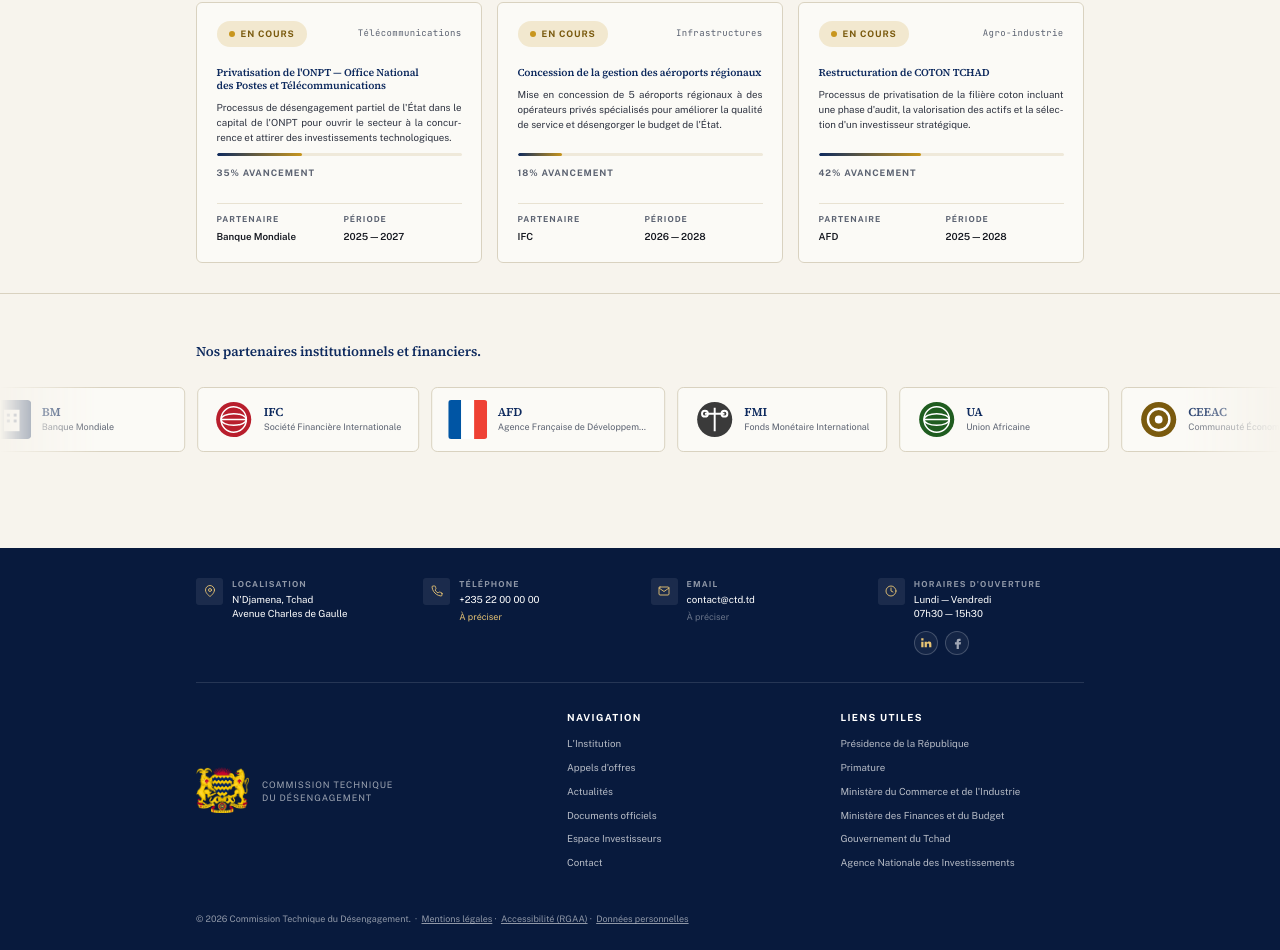
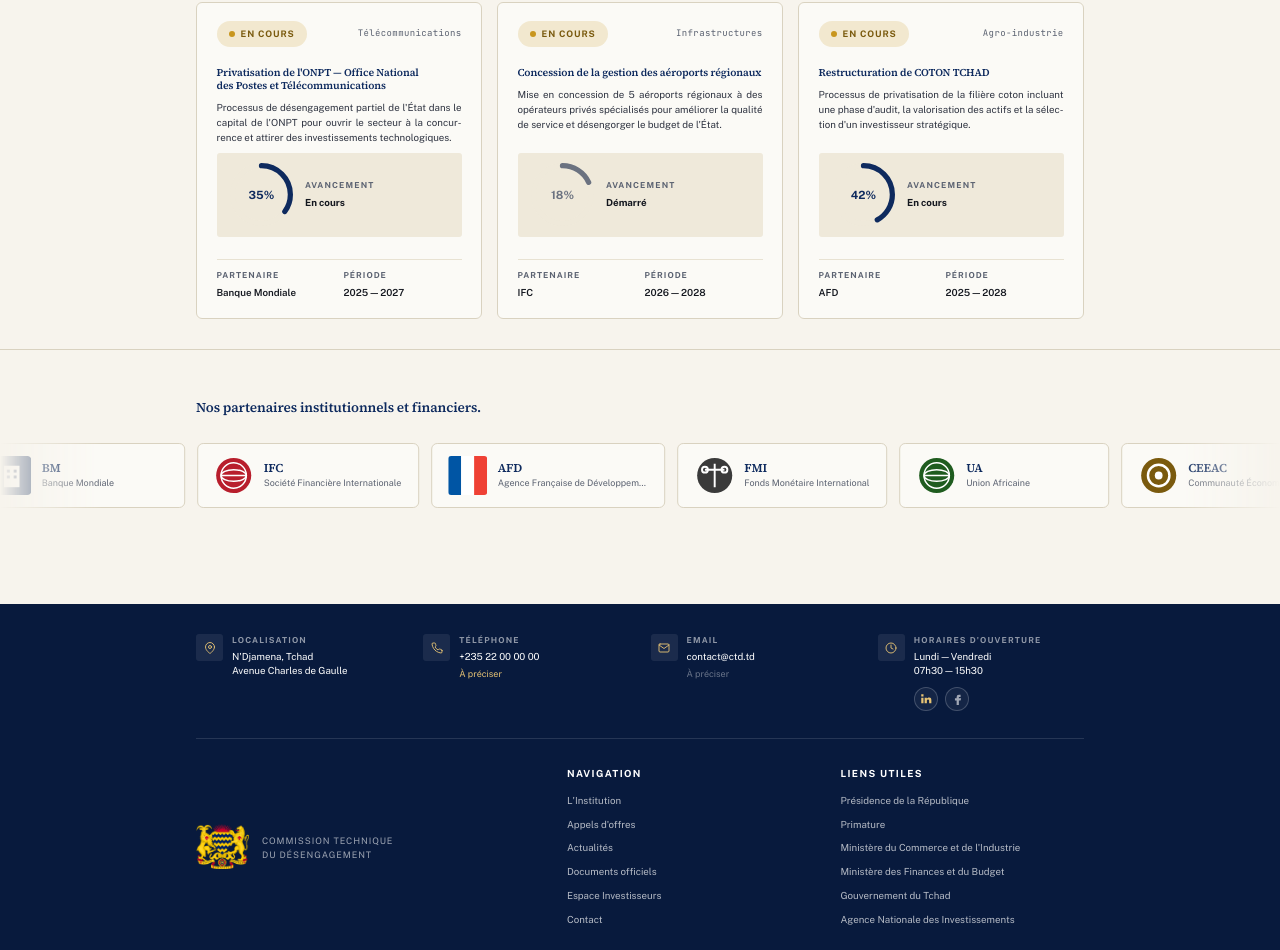
Before and after one commit to Senadja/portail-ctd-tchad, a React (Vite) app: page / in a window 1280 px wide. Shown: the part 1215-2165 px from the top of the page. Built offline with nearby package versions, Linux system fonts and the light colour scheme; no server answers.

Commit message:
feat: circular progress on portfolio, interactive org chart modal, admin organigramme editor

```diff
--- a/src/admin/pages/Parametres.tsx
+++ b/src/admin/pages/Parametres.tsx
@@ -8,7 +8,7 @@
 import { useToast } from "@admin/hooks/use-toast";
 import {
   Save, Building2, Phone, Mail, Globe, Loader2,
-  Layout, Info, Link as LinkIcon, Plus, Trash2, Upload, ImageIcon, Zap, GripVertical,
+  Layout, Info, Link as LinkIcon, Plus, Trash2, Upload, ImageIcon, Zap, GripVertical, Users,
 } from "lucide-react";
 import { IconPicker } from "@admin/components/admin/IconPicker";
 import {
@@ -62,9 +62,18 @@
   facebookUrl: string;
   // Flash Infos
   flashInfos: FlashInfo[];
+  // Organigramme
+  directions: Direction[];
 }
 
-import { FLASH_INFOS } from "../../data";
+interface Direction {
+  name: string;
+  role: string;
+  desc: string;
+  isTop?: boolean;
+}
+
+import { FLASH_INFOS, DIRECTIONS as DEFAULT_DIRECTIONS } from "../../data";
 
 const EMPTY: FullSettings = {
   siteName: "Commission Technique du Désengagement",
@@ -88,6 +97,7 @@
   linkedinUrl: "",
   facebookUrl: "",
   flashInfos: FLASH_INFOS,
+  directions: DEFAULT_DIRECTIONS,
 };
 
 const SEVERITY_OPTIONS = [
@@ -158,7 +168,8 @@
   { id: "about",      label: "Qui sommes-nous", icon: Info },
   { id: "contact",    label: "Contact",         icon: Phone },
   { id: "social",     label: "Réseaux",         icon: LinkIcon },
-  { id: "flashinfos", label: "Flash Infos",     icon: Zap },
+  { id: "flashinfos",  label: "Flash Infos",    icon: Zap },
+  { id: "organigramme",label: "Organigramme",   icon: Users },
 ] as const;
 type TabId = typeof TABS[number]["id"];
 
@@ -389,6 +400,7 @@
         ...data,
         aboutPillars: JSON.stringify(data.aboutPillars),
         flashInfos:   JSON.stringify(data.flashInfos),
+        directions:   JSON.stringify(data.directions),
       };
       return api.put("/settings", payload);
     },
@@ -646,6 +658,67 @@
             <FlashInfosPanel form={form} setForm={setForm} setDirty={setDirty} />
           )}
 
+          {/* ── ORGANIGRAMME ─────────────────────────────────────────── */}
+          {tab === "organigramme" && (
+            <>
+              <div className="pb-4 border-b border-gray-100">
+                <h2 className="font-semibold text-gray-900">Organigramme — Structure de la CTD</h2>
+                <p className="text-sm text-gray-500 mt-0.5">Modifiez les informations de chaque direction affichées dans la page Organisation de la CTD.</p>
+              </div>
+              <div className="space-y-4">
+                {form.directions.map((dir, idx) => (
+                  <div key={idx} className="border border-gray-200 rounded-xl p-4 space-y-3 bg-gray-50/50">
+                    <div className="flex items-center gap-2 mb-1">
+                      <Building2 className="w-4 h-4 text-[#0D1F35]/50" />
+                      <span className="text-xs font-bold uppercase tracking-widest text-gray-400">
+                        {dir.isTop ? "Direction principale" : "Direction"}
+                      </span>
+                    </div>
+                    <div className="grid grid-cols-2 gap-3">
+                      <Field label="Nom de la direction">
+                        <input
+                          className="w-full h-10 px-3 rounded-lg border border-gray-200 text-sm focus:outline-none focus:ring-2 focus:ring-[#0D1F35]/20"
+                          value={dir.name}
+                          onChange={e => {
+                            const updated = [...form.directions];
+                            updated[idx] = { ...updated[idx], name: e.target.value };
+                            setForm(f => ({ ...f, directions: updated }));
+                            setDirty(true);
+                          }}
+                        />
+                      </Field>
+                      <Field label="Rôle / Titre">
+                        <input
+                          className="w-full h-10 px-3 rounded-lg border border-gray-200 text-sm focus:outline-none focus:ring-2 focus:ring-[#0D1F35]/20"
+                          value={dir.role}
+                          onChange={e => {
+                            const updated = [...form.directions];
+                            updated[idx] = { ...updated[idx], role: e.target.value };
+                            setForm(f => ({ ...f, directions: updated }));
+                            setDirty(true);
+                          }}
+                        />
+                      </Field>
+                    </div>
+                    <Field label="Description (visible dans la popup)">
+                      <textarea
+                        rows={3}
+                        className="w-full px-3 py-2 rounded-lg border border-gray-200 text-sm resize-none focus:outline-none focus:ring-2 focus:ring-[#0D1F35]/20"
+                        value={dir.desc}
+                        onChange={e => {
+                          const updated = [...form.directions];
+                          updated[idx] = { ...updated[idx], desc: e.target.value };
+                          setForm(f => ({ ...f, directions: updated }));
+                          setDirty(true);
+                        }}
+                      />
+                    </Field>
+                  </div>
+                ))}
+              </div>
+            </>
+          )}
+
         </div>
 
         {/* Footer save */}
--- a/src/page-home.jsx
+++ b/src/page-home.jsx
@@ -197,6 +197,44 @@
   );
 }
 
+/* ─── Cercle de progression SVG ─────────────────────────────── */
+function CircleProgress({ value = 0, size = 80, stroke = 7 }) {
+  const radius = (size - stroke) / 2;
+  const circ = 2 * Math.PI * radius;
+  const offset = circ - (value / 100) * circ;
+  const color = value === 100 ? '#1F5C1F' : value >= 60 ? '#B5860D' : value >= 30 ? '#0E2A5E' : '#6B7280';
+  return (
+    <svg width={size} height={size} viewBox={`0 0 ${size} ${size}`} aria-label={`${value}% d'avancement`}>
+      {/* Piste */}
+      <circle
+        cx={size / 2} cy={size / 2} r={radius}
+        fill="none" stroke="var(--cream-warm)" strokeWidth={stroke}
+      />
+      {/* Arc rempli */}
+      <circle
+        cx={size / 2} cy={size / 2} r={radius}
+        fill="none"
+        stroke={color}
+        strokeWidth={stroke}
+        strokeDasharray={circ}
+        strokeDashoffset={offset}
+        strokeLinecap="round"
+        transform={`rotate(-90 ${size / 2} ${size / 2})`}
+        style={{ transition: 'stroke-dashoffset 0.9s cubic-bezier(.4,0,.2,1)' }}
+      />
+      {/* Pourcentage centré */}
+      <text
+        x="50%" y="50%"
+        dominantBaseline="central" textAnchor="middle"
+        fontSize={size * 0.18} fontWeight="800"
+        fontFamily="var(--sans)" fill={color}
+      >
+        {value}%
+      </text>
+    </svg>
+  );
+}
+
 /* ─── Portefeuille de désengagement ─────────────────────────── */
 function PortefeuilleSection({ go }) {
   const ongoingProjects = PROJECTS.filter(p => p.status === 'ongoing').slice(0, 3);
@@ -205,7 +243,6 @@
       <div className="container">
         <div className="section-head">
           <div>
-
             <h2>Portefeuille de désengagement en cours.</h2>
           </div>
           <div className="right">
@@ -223,9 +260,13 @@
               </div>
               <h3>{p.title}</h3>
               <p className="justify">{p.desc}</p>
-              <div className="project-progress">
-                <div className="bar"><div className="fill" style={{width: `${p.progress}%`}}></div></div>
-                <div className="progress-label">{p.progress}% avancement</div>
+              {/* Progression en cercle */}
+              <div className="project-progress-circle">
+                <CircleProgress value={p.progress} size={84} stroke={7} />
+                <div className="progress-circle-label">
+                  <span>Avancement</span>
+                  <strong>{p.progress === 100 ? 'Finalisé' : p.progress >= 60 ? 'Avancé' : p.progress >= 30 ? 'En cours' : 'Démarré'}</strong>
+                </div>
               </div>
               <div className="project-meta">
                 <div>
--- a/src/styles.css
+++ b/src/styles.css
@@ -1997,6 +1997,95 @@
   background: var(--rule);
 }
 
+/* ===== Org chart node interactive ===== */
+.org-node { cursor: pointer; transition: transform 0.15s, box-shadow 0.15s, border-color 0.15s; }
+.org-node:hover, .org-node:focus-visible {
+  transform: translateY(-2px);
+  box-shadow: 0 6px 20px rgba(14,42,94,0.12);
+  border-color: var(--navy);
+  outline: none;
+}
+.org-node-top:hover, .org-node-top:focus-visible {
+  box-shadow: 0 6px 20px rgba(14,42,94,0.3);
+  border-color: var(--gold);
+}
+.org-node-click-hint {
+  font-size: 10px;
+  letter-spacing: 0.1em;
+  text-transform: uppercase;
+  color: var(--ink-mute);
+  margin-top: 6px;
+  opacity: 0;
+  transition: opacity 0.15s;
+}
+.org-node:hover .org-node-click-hint { opacity: 1; }
+.org-node-top:hover .org-node-click-hint { color: rgba(255,255,255,0.55); }
+
+/* ===== Modal Organigramme ===== */
+.org-modal-overlay {
+  position: fixed;
+  inset: 0;
+  background: rgba(10, 20, 45, 0.55);
+  backdrop-filter: blur(4px);
+  z-index: 1000;
+  display: flex;
+  align-items: center;
+  justify-content: center;
+  padding: 24px;
+  animation: fadeIn 0.2s ease;
+}
+@keyframes fadeIn { from { opacity: 0; } to { opacity: 1; } }
+.org-modal {
+  background: var(--paper);
+  border-radius: var(--radius-xl, 20px);
+  box-shadow: 0 24px 64px rgba(0,0,0,0.22);
+  max-width: 520px;
+  width: 100%;
+  padding: 40px 44px;
+  position: relative;
+  animation: scaleIn 0.22s cubic-bezier(.34,1.56,.64,1);
+}
+@keyframes scaleIn { from { opacity: 0; transform: scale(0.92); } to { opacity: 1; transform: scale(1); } }
+.org-modal-close {
+  position: absolute;
+  top: 16px;
+  right: 16px;
+  width: 36px;
+  height: 36px;
+  border-radius: 50%;
+  border: 1px solid var(--rule);
+  background: transparent;
+  cursor: pointer;
+  display: flex;
+  align-items: center;
+  justify-content: center;
+  font-size: 18px;
+  color: var(--ink-mute);
+  transition: background 0.15s, color 0.15s;
+}
+.org-modal-close:hover { background: var(--cream-warm); color: var(--ink); }
+.org-modal-role {
+  font-size: 11px;
+  letter-spacing: 0.2em;
+  text-transform: uppercase;
+  font-weight: 700;
+  margin-bottom: 10px;
+}
+.org-modal-name {
+  font-family: var(--serif);
+  font-size: var(--fs-xl);
+  color: var(--navy);
+  font-weight: 700;
+  margin: 0 0 20px;
+  line-height: 1.25;
+}
+.org-modal-desc {
+  font-size: var(--fs-sm);
+  color: var(--ink-soft);
+  line-height: 1.7;
+  margin: 0;
+}
+
 /* ===== Organismes — cartes ===== */
 .org-cards-grid {
   display: grid;
@@ -2091,26 +2180,31 @@
   margin: 0 0 22px;
   line-height: 1.55;
 }
-.project-progress { margin-bottom: 20px; }
-.project-progress .bar {
-  height: 6px;
+.project-progress-circle {
+  display: flex;
+  align-items: center;
+  gap: 16px;
+  margin-bottom: 20px;
+  padding: 14px 18px;
   background: var(--cream-warm);
-  border-radius: 100px;
-  overflow: hidden;
-}
-.project-progress .fill {
-  height: 100%;
-  background: linear-gradient(90deg, var(--gold), var(--red));
-  border-radius: 100px;
-  transition: width 0.6s ease;
-}
-.project-progress .progress-label {
+  border-radius: var(--radius);
+}
+.progress-circle-label {
+  display: flex;
+  flex-direction: column;
+  gap: 4px;
+}
+.progress-circle-label span {
   font-size: 11px;
-  letter-spacing: 0.1em;
+  letter-spacing: 0.14em;
   text-transform: uppercase;
   font-weight: 700;
   color: var(--ink-mute);
-  margin-top: 8px;
+}
+.progress-circle-label strong {
+  font-size: var(--fs-sm);
+  color: var(--ink);
+  font-weight: 700;
 }
 .project-meta {
   display: grid;
```
Also changed, not shown: src/page-institution.jsx (+57 -32 lines).
